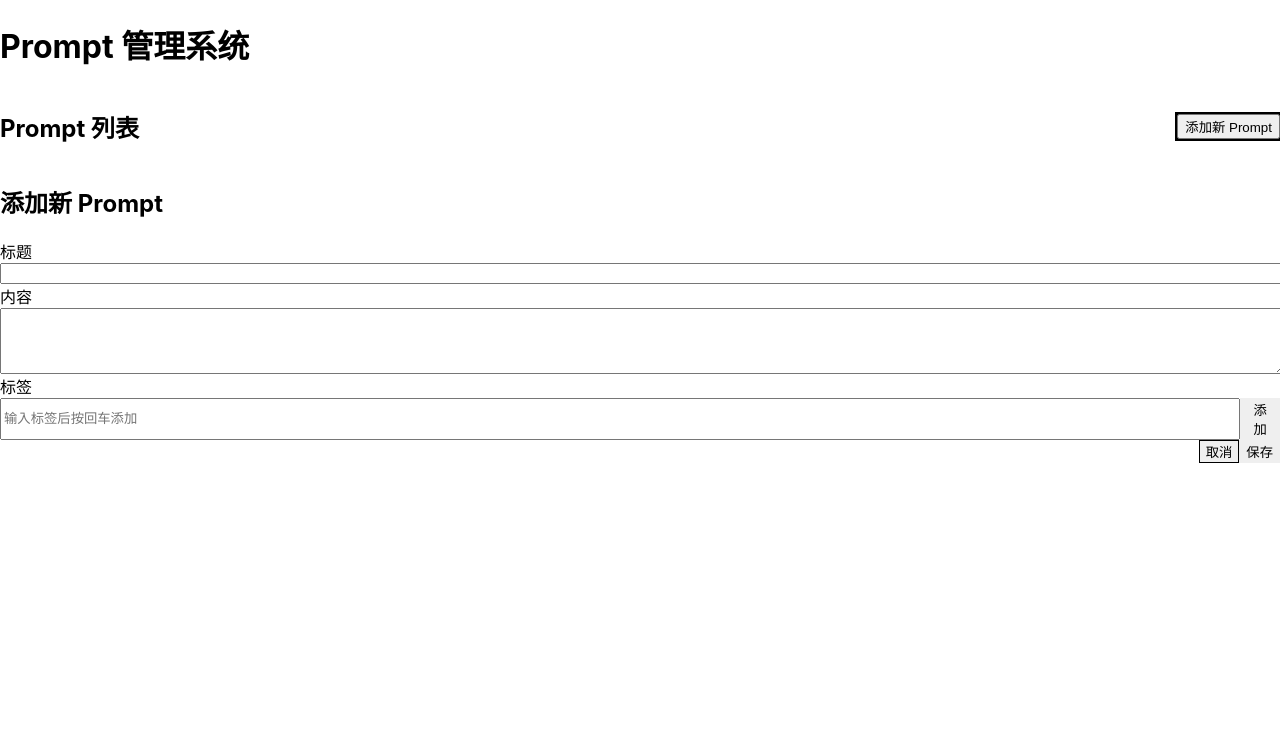
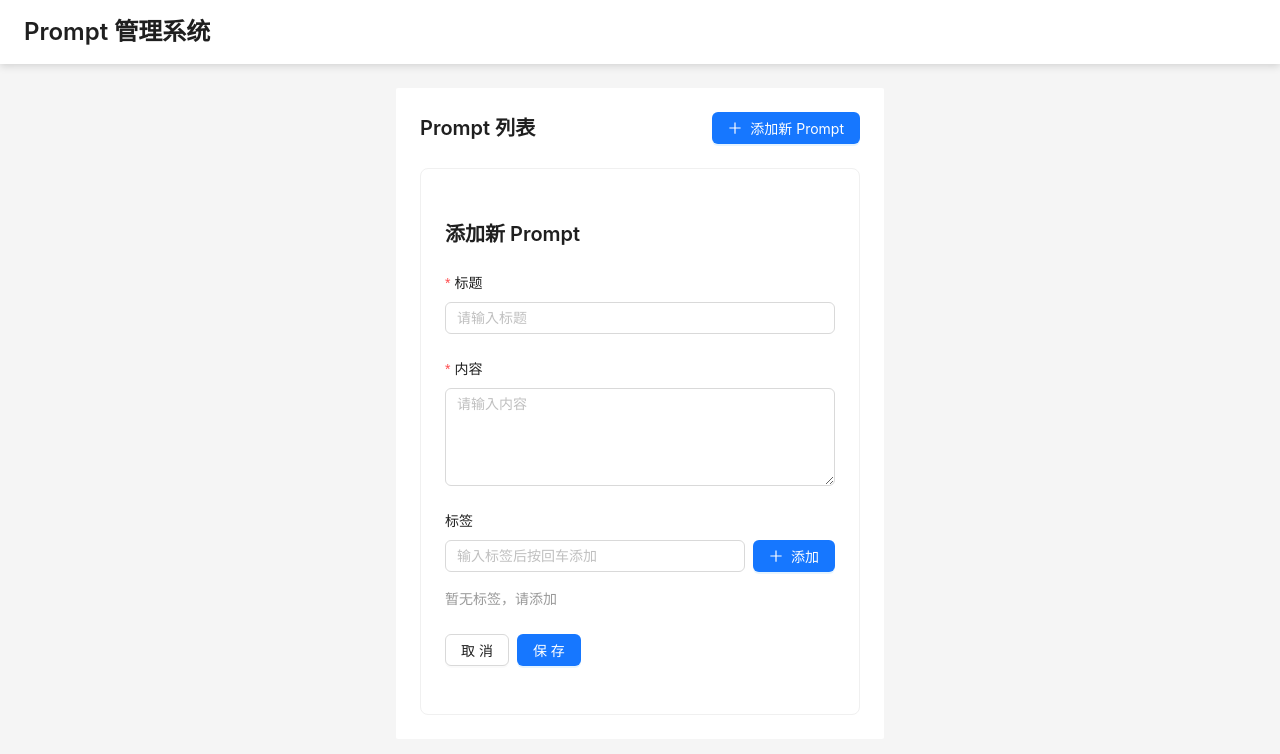
Before and after one commit to aimymeng/devinDemo, a React (Vite) app: page / in a window 1280 px wide. Both pictures are taken after a click on the button "添加新 Prompt". Shown: the top 754 px of the page. Built offline with nearby package versions, Linux system fonts and the light colour scheme.

Commit message:
Update UI with Ant Design components
Co-Authored-By: gonghongyu@liepin.com <gonghongyu@liepin.com>

```diff
--- a/package.json
+++ b/package.json
@@ -15,9 +15,11 @@
   "author": "",
   "license": "MIT",
   "dependencies": {
+    "@ant-design/icons": "^6.0.0",
     "@types/react": "^19.1.0",
     "@types/react-dom": "^19.1.1",
     "@vitejs/plugin-react": "^4.3.4",
+    "antd": "^5.24.6",
     "react": "^19.1.0",
     "react-dom": "^19.1.0",
     "typescript": "^5.8.3",
--- a/src/App.tsx
+++ b/src/App.tsx
@@ -1,7 +1,12 @@
 import React, { useState } from 'react';
+import { Layout, Typography, Button, message } from 'antd';
+import { PlusOutlined } from '@ant-design/icons';
+import { Prompt } from './types';
 import PromptList from './components/PromptList';
 import PromptForm from './components/PromptForm';
-import { Prompt } from './types';
+
+const { Header, Content } = Layout;
+const { Title } = Typography;
 
 const initialPrompts: Prompt[] = [
   { id: '1', title: '客户服务问题', content: '您好，我是客服助手，请问有什么可以帮您解决的问题？', tags: ['客服', '问候'] },
@@ -21,6 +26,7 @@ const App: React.FC = () => {
     };
     setPrompts([...prompts, prompt]);
     setIsFormVisible(false);
+    message.success('Prompt 添加成功！');
   };
 
   const handleEditPrompt = (updatedPrompt: Prompt | Omit<Prompt, 'id'>) => {
@@ -28,11 +34,13 @@ const App: React.FC = () => {
       setPrompts(prompts.map(p => p.id === updatedPrompt.id ? updatedPrompt as Prompt : p));
       setEditingPrompt(null);
       setIsFormVisible(false);
+      message.success('Prompt 更新成功！');
     }
   };
 
   const handleDeletePrompt = (id: string) => {
     setPrompts(prompts.filter(p => p.id !== id));
+    message.success('Prompt 删除成功！');
   };
 
   const startEditing = (prompt: Prompt) => {
@@ -41,25 +49,26 @@ const App: React.FC = () => {
   };
 
   return (
-    <div className="min-h-screen bg-gray-100">
-      <header className="bg-white shadow">
-        <div className="max-w-7xl mx-auto py-6 px-4 sm:px-6 lg:px-8">
-          <h1 className="text-3xl font-bold text-gray-900">Prompt 管理系统</h1>
+    <Layout style={{ minHeight: '100vh' }}>
+      <Header style={{ background: '#fff', padding: '0 24px', boxShadow: '0 2px 8px rgba(0, 0, 0, 0.15)' }}>
+        <div style={{ display: 'flex', alignItems: 'center', height: '100%' }}>
+          <Title level={3} style={{ margin: 0 }}>Prompt 管理系统</Title>
         </div>
-      </header>
-      <main className="max-w-7xl mx-auto py-6 sm:px-6 lg:px-8">
-        <div className="px-4 py-6 sm:px-0">
-          <div className="flex justify-between items-center mb-6">
-            <h2 className="text-xl font-semibold text-gray-800">Prompt 列表</h2>
-            <button
+      </Header>
+      <Content style={{ padding: '24px', maxWidth: '1200px', margin: '0 auto' }}>
+        <div style={{ background: '#fff', padding: '24px', borderRadius: '2px' }}>
+          <div style={{ display: 'flex', justifyContent: 'space-between', alignItems: 'center', marginBottom: '24px' }}>
+            <Title level={4} style={{ margin: 0 }}>Prompt 列表</Title>
+            <Button
+              type="primary"
+              icon={<PlusOutlined />}
               onClick={() => {
                 setEditingPrompt(null);
                 setIsFormVisible(true);
               }}
-              className="px-4 py-2 bg-blue-600 text-white rounded-md hover:bg-blue-700 focus:outline-none focus:ring-2 focus:ring-blue-500"
             >
               添加新 Prompt
-            </button>
+            </Button>
           </div>
 
           {isFormVisible ? (
@@ -79,8 +88,8 @@ const App: React.FC = () => {
             />
           )}
         </div>
-      </main>
-    </div>
+      </Content>
+    </Layout>
   );
 };
 
--- a/src/components/PromptForm.tsx
+++ b/src/components/PromptForm.tsx
@@ -1,5 +1,10 @@
 import React, { useState, useEffect } from 'react';
+import { Form, Input, Button, Typography, Space, Tag, Card, message } from 'antd';
+import { PlusOutlined } from '@ant-design/icons';
 import { Prompt } from '../types';
+
+const { Title } = Typography;
+const { TextArea } = Input;
 
 interface PromptFormProps {
   onSubmit: (prompt: Prompt | Omit<Prompt, 'id'>) => void;
@@ -8,56 +13,40 @@ interface PromptFormProps {
 }
 
 const PromptForm: React.FC<PromptFormProps> = ({ onSubmit, initialData, onCancel }) => {
-  const [title, setTitle] = useState('');
-  const [content, setContent] = useState('');
+  const [form] = Form.useForm();
   const [tagInput, setTagInput] = useState('');
   const [tags, setTags] = useState<string[]>([]);
-  const [errors, setErrors] = useState<{
-    title?: string;
-    content?: string;
-  }>({});
 
   useEffect(() => {
     if (initialData) {
-      setTitle(initialData.title);
-      setContent(initialData.content);
+      form.setFieldsValue({
+        title: initialData.title,
+        content: initialData.content,
+      });
       setTags(initialData.tags);
+    } else {
+      form.resetFields();
+      setTags([]);
     }
-  }, [initialData]);
+  }, [initialData, form]);
 
-  const handleSubmit = (e: React.FormEvent) => {
-    e.preventDefault();
-
-    const newErrors: {
-      title?: string;
-      content?: string;
-    } = {};
-
-    if (!title.trim()) {
-      newErrors.title = '标题不能为空';
-    }
-
-    if (!content.trim()) {
-      newErrors.content = '内容不能为空';
-    }
-
-    if (Object.keys(newErrors).length > 0) {
-      setErrors(newErrors);
+  const handleSubmit = (values: any) => {
+    if (tags.length === 0) {
+      message.warning('请至少添加一个标签');
       return;
     }
 
     const promptData = {
       ...(initialData ? { id: initialData.id } : {}),
-      title,
-      content,
+      title: values.title,
+      content: values.content,
       tags,
     };
 
     onSubmit(promptData as any);
 
     if (!initialData) {
-      setTitle('');
-      setContent('');
+      form.resetFields();
       setTags([]);
       setTagInput('');
     }
@@ -82,106 +71,79 @@ const PromptForm: React.FC<PromptFormProps> = ({ onSubmit, initialData, onCancel
   };
 
   return (
-    <div className="bg-white shadow sm:rounded-lg p-6">
-      <h2 className="text-lg font-medium text-gray-900 mb-4">
+    <Card>
+      <Title level={4} style={{ marginBottom: 24 }}>
         {initialData ? '编辑 Prompt' : '添加新 Prompt'}
-      </h2>
-      <form onSubmit={handleSubmit}>
-        <div className="mb-4">
-          <label htmlFor="title" className="block text-sm font-medium text-gray-700">
-            标题
-          </label>
-          <input
-            type="text"
-            id="title"
-            value={title}
-            onChange={(e) => setTitle(e.target.value)}
-            className={`mt-1 block w-full rounded-md border-gray-300 shadow-sm focus:border-indigo-500 focus:ring-indigo-500 sm:text-sm ${
-              errors.title ? 'border-red-500' : ''
-            }`}
-          />
-          {errors.title && (
-            <p className="mt-1 text-sm text-red-600">{errors.title}</p>
-          )}
-        </div>
+      </Title>
+      <Form
+        form={form}
+        layout="vertical"
+        onFinish={handleSubmit}
+        initialValues={{
+          title: '',
+          content: '',
+        }}
+      >
+        <Form.Item
+          name="title"
+          label="标题"
+          rules={[{ required: true, message: '请输入标题' }]}
+        >
+          <Input placeholder="请输入标题" />
+        </Form.Item>
 
-        <div className="mb-4">
-          <label htmlFor="content" className="block text-sm font-medium text-gray-700">
-            内容
-          </label>
-          <textarea
-            id="content"
-            value={content}
-            onChange={(e) => setContent(e.target.value)}
-            rows={4}
-            className={`mt-1 block w-full rounded-md border-gray-300 shadow-sm focus:border-indigo-500 focus:ring-indigo-500 sm:text-sm ${
-              errors.content ? 'border-red-500' : ''
-            }`}
-          />
-          {errors.content && (
-            <p className="mt-1 text-sm text-red-600">{errors.content}</p>
-          )}
-        </div>
+        <Form.Item
+          name="content"
+          label="内容"
+          rules={[{ required: true, message: '请输入内容' }]}
+        >
+          <TextArea rows={4} placeholder="请输入内容" />
+        </Form.Item>
 
-        <div className="mb-4">
-          <label htmlFor="tags" className="block text-sm font-medium text-gray-700">
-            标签
-          </label>
-          <div className="flex mt-1">
-            <input
-              type="text"
-              id="tags"
+        <Form.Item label="标签">
+          <Space direction="vertical" style={{ width: '100%' }}>
+            <Space>
+              <Input
+                placeholder="输入标签后按回车添加"
                 value={tagInput}
                 onChange={(e) => setTagInput(e.target.value)}
                 onKeyDown={handleTagKeyDown}
-              className="block w-full rounded-md border-gray-300 shadow-sm focus:border-indigo-500 focus:ring-indigo-500 sm:text-sm"
-              placeholder="输入标签后按回车添加"
+                style={{ width: 300 }}
               />
-            <button
-              type="button"
-              onClick={addTag}
-              className="ml-2 inline-flex items-center px-3 py-2 border border-transparent text-sm leading-4 font-medium rounded-md text-white bg-indigo-600 hover:bg-indigo-700 focus:outline-none focus:ring-2 focus:ring-offset-2 focus:ring-indigo-500"
-            >
+              <Button type="primary" icon={<PlusOutlined />} onClick={addTag}>
                 添加
-            </button>
-          </div>
+              </Button>
+            </Space>
 
-          <div className="mt-2 flex flex-wrap gap-2">
+            <div style={{ marginTop: 8 }}>
               {tags.map((tag, index) => (
-              <span
+                <Tag
                   key={index}
-                className="inline-flex items-center px-2.5 py-0.5 rounded-full text-xs font-medium bg-blue-100 text-blue-800"
+                  closable
+                  color="blue"
+                  style={{ marginBottom: 8 }}
+                  onClose={() => removeTag(tag)}
                 >
                   {tag}
-                <button
-                  type="button"
-                  onClick={() => removeTag(tag)}
-                  className="ml-1 inline-flex text-blue-400 hover:text-blue-600 focus:outline-none"
-                >
-                  &times;
-                </button>
-              </span>
+                </Tag>
               ))}
+              {tags.length === 0 && (
+                <span style={{ color: '#999' }}>暂无标签，请添加</span>
+              )}
             </div>
-        </div>
+          </Space>
+        </Form.Item>
 
-        <div className="mt-6 flex justify-end space-x-3">
-          <button
-            type="button"
-            onClick={onCancel}
-            className="inline-flex items-center px-4 py-2 border border-gray-300 shadow-sm text-sm font-medium rounded-md text-gray-700 bg-white hover:bg-gray-50 focus:outline-none focus:ring-2 focus:ring-offset-2 focus:ring-indigo-500"
-          >
-            取消
-          </button>
-          <button
-            type="submit"
-            className="inline-flex items-center px-4 py-2 border border-transparent text-sm font-medium rounded-md shadow-sm text-white bg-indigo-600 hover:bg-indigo-700 focus:outline-none focus:ring-2 focus:ring-offset-2 focus:ring-indigo-500"
-          >
+        <Form.Item style={{ marginTop: 24 }}>
+          <Space>
+            <Button onClick={onCancel}>取消</Button>
+            <Button type="primary" htmlType="submit">
               {initialData ? '更新' : '保存'}
-          </button>
-        </div>
-      </form>
-    </div>
+            </Button>
+          </Space>
+        </Form.Item>
+      </Form>
+    </Card>
   );
 };
 
```
Also changed, not shown: src/components/PromptList.tsx (+50 -44 lines). Lines whose indentation alone changed are shown as unchanged.
